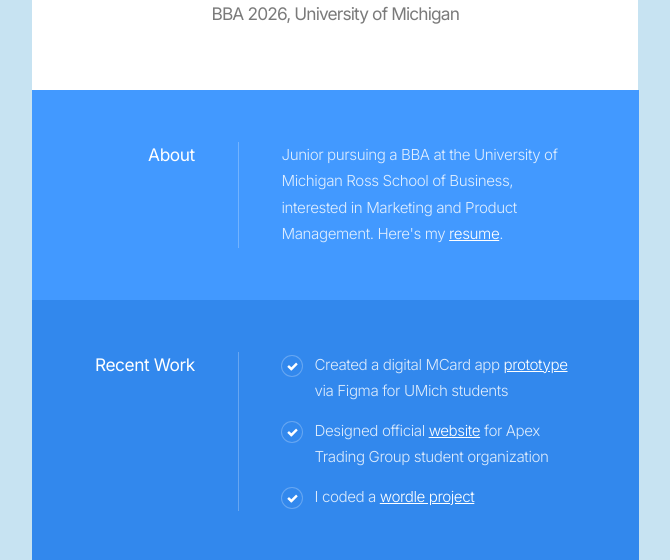
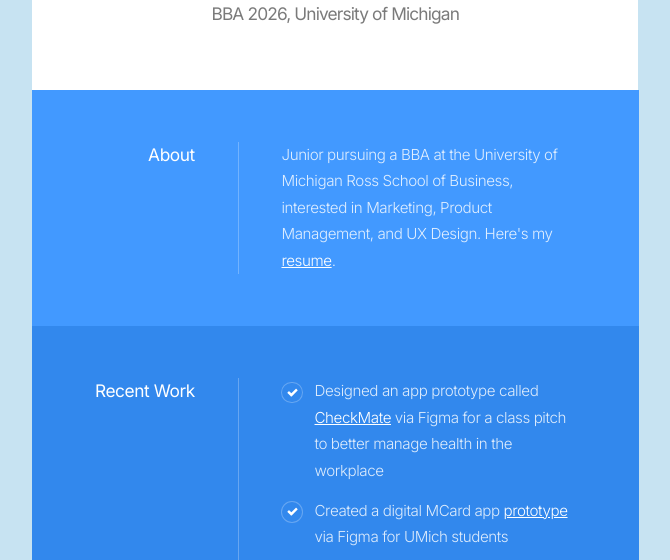
Before and after one commit to julross/julross.github.io, a plain HTML site: page index.html in a window 1280 px wide. Shown: the part 335-895 px from the top of the page, without its empty margins (305-975 px from the left). Drawn offline with Linux system fonts and the light colour scheme; a web font is replaced by a local one.

Commit message:
Update index.html

```diff
--- a/index.html
+++ b/index.html
@@ -89,7 +89,7 @@
                             <div>
                                 <!-- EDITME About Section -->
                                 <p id="text05" class="style2">
-                                    Junior pursuing a BBA at the University of Michigan Ross School of Business, interested in Marketing and Product Management.
+                                    Junior pursuing a BBA at the University of Michigan Ross School of Business, interested in Marketing, Product Management, and UX Design.
                                     Here's my <a href="assets/Julianna_Ross_Resume.pdf">resume</a>.
                                 </p>
                                 <!-- END of About Section -->
@@ -111,21 +111,21 @@
                                         <!-- Bullet point 1 -->
                                         <li>
                                             <p>
-                                                Created a digital MCard app <a href="https://www.figma.com/file/VcJBvNF2CHdNbvrETsXJwg/MCard-Mobile-App-Prototype?type=design&node-id=0%3A1&mode=design&t=0No6HGRVnpKeAXnL-1">prototype</a>
-                                                via Figma for UMich students
+                                                Designed an app prototype called <a href="https://www.figma.com/file/VcJBvNF2CHdNbvrETsXJwg/MCard-Mobile-App-Prototype?type=design&node-id=0%3A1&mode=design&t=0No6HGRVnpKeAXnL-1">CheckMate</a>
+                                                via Figma for a class pitch to better manage health in the workplace
                                             </p>
                                         </li>
                                         <!-- Bullet point 2 -->
                                         <li>
                                             <p>
-                                                Designed official <a href="https://www.atgumich.com/">website</a>
-                                                for Apex Trading Group student organization
+                                                Created a digital MCard app <a href="https://www.figma.com/file/VcJBvNF2CHdNbvrETsXJwg/MCard-Mobile-App-Prototype?type=design&node-id=0%3A1&mode=design&t=0No6HGRVnpKeAXnL-1">prototype</a>
+                                                via Figma for UMich students
                                             </p>
                                         </li>
                                         <!-- Bullet point 3 (feel free to add as many as you want)-->
                                         <li>
                                             <p>
-                                                I coded a <a href="https://github.com/julross">wordle project</a>
+                                                I coded a <a href="https://github.com/julross/UMWordle.git">wordle project using Pygame library</a>
                                             </p>
                                         </li>
 
```
